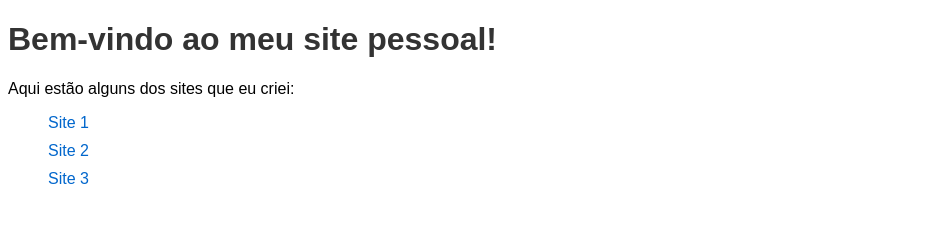
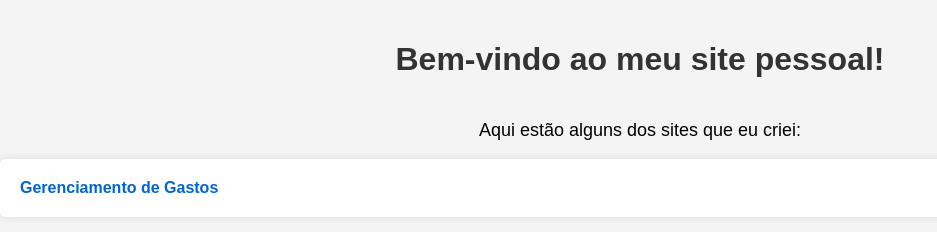
Before and after one commit to fabioqueiroz1415/fabioqueiroz1415.github.io, a plain HTML site: page index.html in a window 1280 px wide. Shown: the whole page, without its empty margins (0-937 px from the left). Drawn offline with Linux system fonts and the light colour scheme.

Commit message:
Update index.html

```diff
--- a/index.html
+++ b/index.html
@@ -5,22 +5,37 @@
     <style>
         body {
             font-family: Arial, sans-serif;
+            background-color: #f4f4f4;
+            margin: 0;
+            padding: 0;
         }
         h1 {
             color: #333;
+            text-align: center;
+            padding: 20px 0;
         }
         ul {
             list-style-type: none;
+            padding: 0;
         }
         li {
             margin: 10px 0;
+            background-color: #fff;
+            padding: 20px;
+            border-radius: 5px;
+            box-shadow: 0 0 10px rgba(0,0,0,0.1);
         }
         a {
             color: #0066cc;
             text-decoration: none;
+            font-weight: bold;
         }
         a:hover {
             text-decoration: underline;
+        }
+        p {
+            text-align: center;
+            font-size: 18px;
         }
     </style>
 </head>
@@ -28,9 +43,7 @@
     <h1>Bem-vindo ao meu site pessoal!</h1>
     <p>Aqui estão alguns dos sites que eu criei:</p>
     <ul>
-        <li><a href="http://www.exemplo1.com" target="_blank">Site 1</a></li>
-        <li><a href="http://www.exemplo2.com" target="_blank">Site 2</a></li>
-        <li><a href="http://www.exemplo3.com" target="_blank">Site 3</a></li>
+        <li><a href="https://fabioqueiroz1415.github.io/ap305" target="_blank">Gerenciamento de Gastos</a></li>
     </ul>
 </body>
 </html>
```
